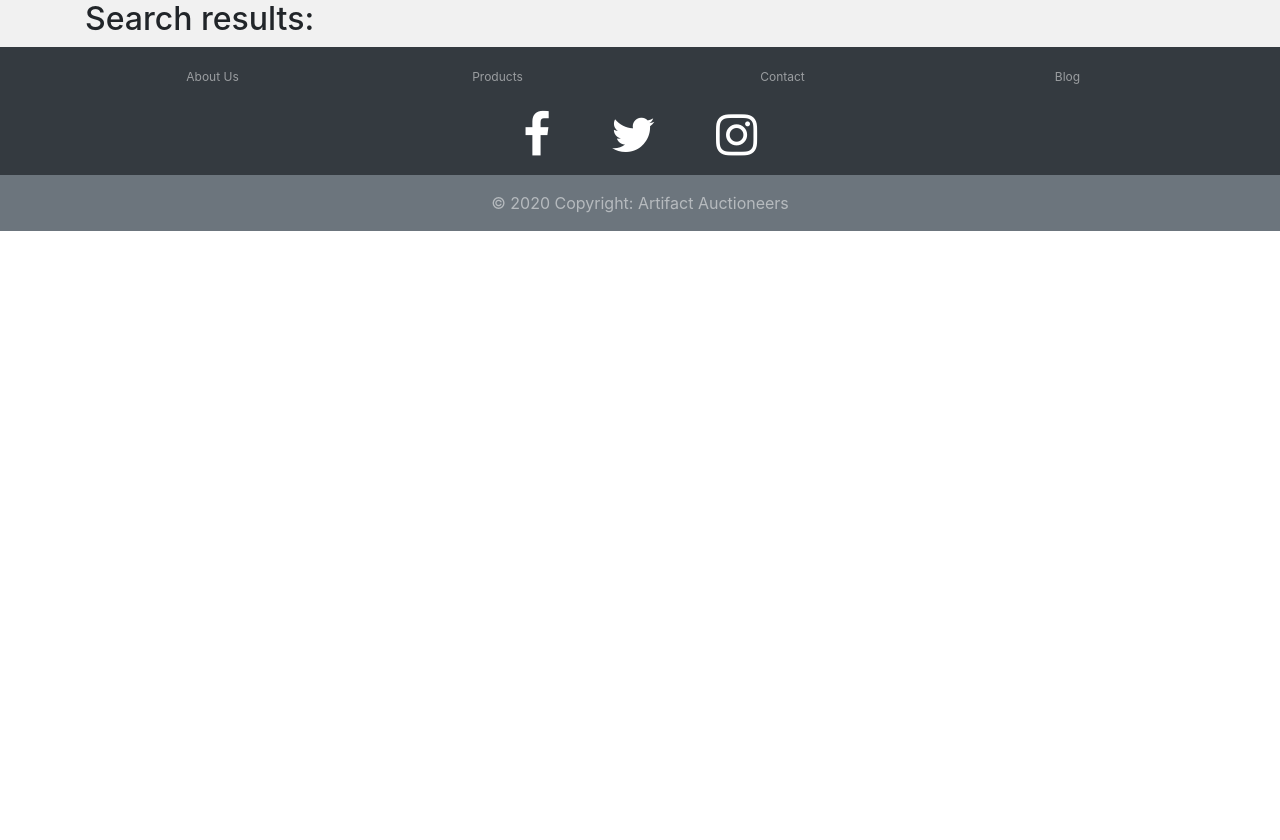
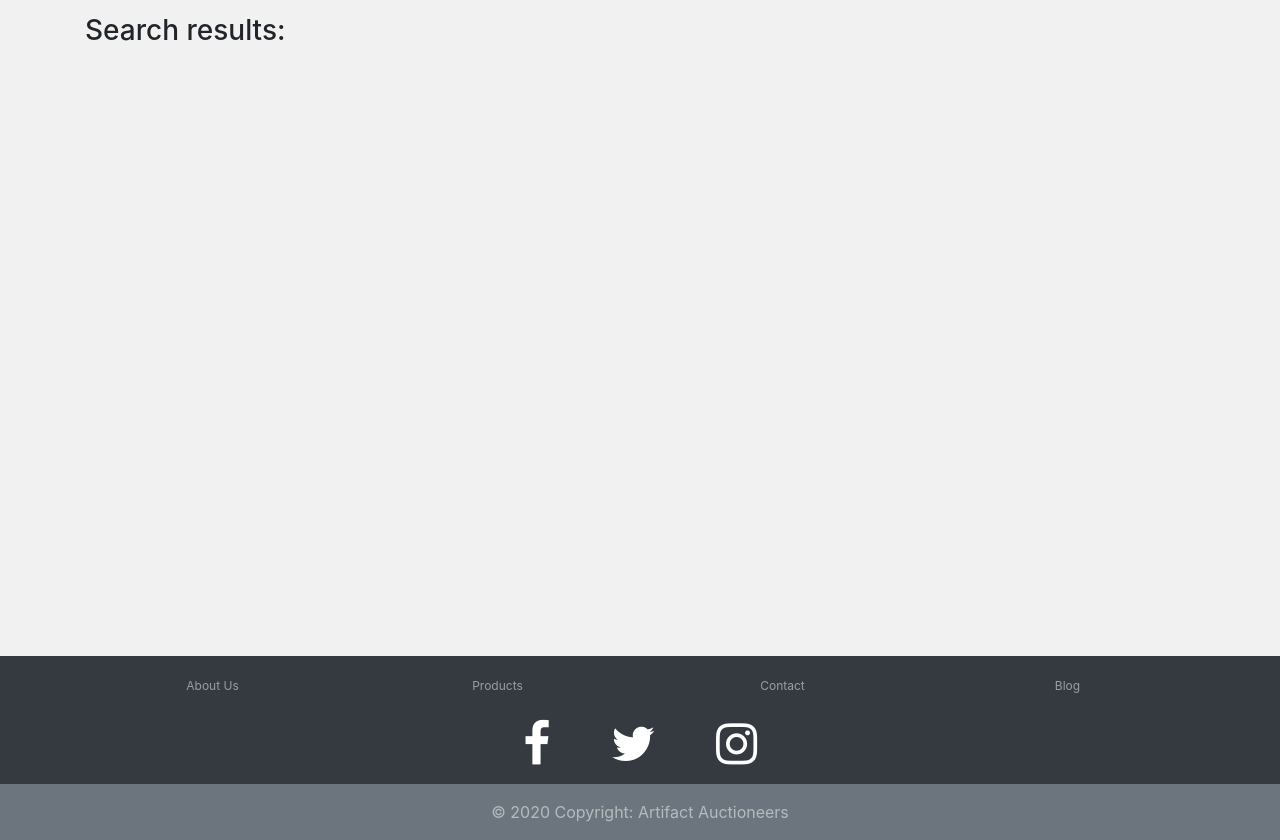
Before and after one commit to njdavies/milestone-project-four, a Django app: page /search/ in a window 1280 px wide. Shown: the part 73-913 px from the top of the page. Before the commit the page ends 304 px from the top, so only its background shows below. Run offline with Django 3.2, Linux system fonts and the light colour scheme; some libraries are stand-ins or nearby versions.

Commit message:
Updated CSS file for Search app

```diff
--- a/static/css/style.css
+++ b/static/css/style.css
@@ -629,6 +629,12 @@
     margin-bottom: 2em;
 }
 
+/* Search Products Page */
+
+#sort-header-search {
+    font-size: 1.2em;
+}
+
 /* Media Queries */
 
 @media (min-width: 320px) {
@@ -640,6 +646,16 @@
 
     .cart-options {
         margin-top: 0.5em;
+    }
+
+    /* Search Products Page */
+
+    .lots-section-search {
+        min-height: 45vh;
+    }
+
+    #sort-header-search {
+        padding-top: 0.5em;
     }
 }
 
@@ -679,6 +695,12 @@
     #artifact-image {
         height: 375px;
     }
+
+    /* Search Products Page */
+
+    .lots-section-search {
+        min-height: 52vh;
+    }
 }
 
 @media (min-width: 375px) {
@@ -703,6 +725,12 @@
     .lot-header {
         font-size: 1em;
         padding-top: 0.5em;
+    }
+
+    /* Search Products Page */
+
+    .lots-section-search {
+        min-height: 55vh;
     }
 }
 
@@ -737,6 +765,12 @@
 
     #artifact-image {
         height: 425px;
+    }
+
+    /* Search Products Page */
+
+    .lots-section-search {
+        min-height: 57vh;
     }
 }
 
@@ -926,6 +960,16 @@
     #lots-btn {
         font-size: 1.25em;
     }
+
+    /* Search Products Page */
+
+    #sort-header-search {
+        font-size: 1.75em;
+    }
+
+    .lots-section-search {
+        min-height: 76vh;
+    }
 }
 
 @media (min-width: 1024px) and (max-width: 1366px) {
@@ -1057,6 +1101,12 @@
     #artifact-image {
         height: 500px;
     }
+
+    /* Search Products Page */
+
+    .lots-section-search {
+        min-height: 82vh;
+    }
 }
 
 @media (min-width: 1367px) {
```
